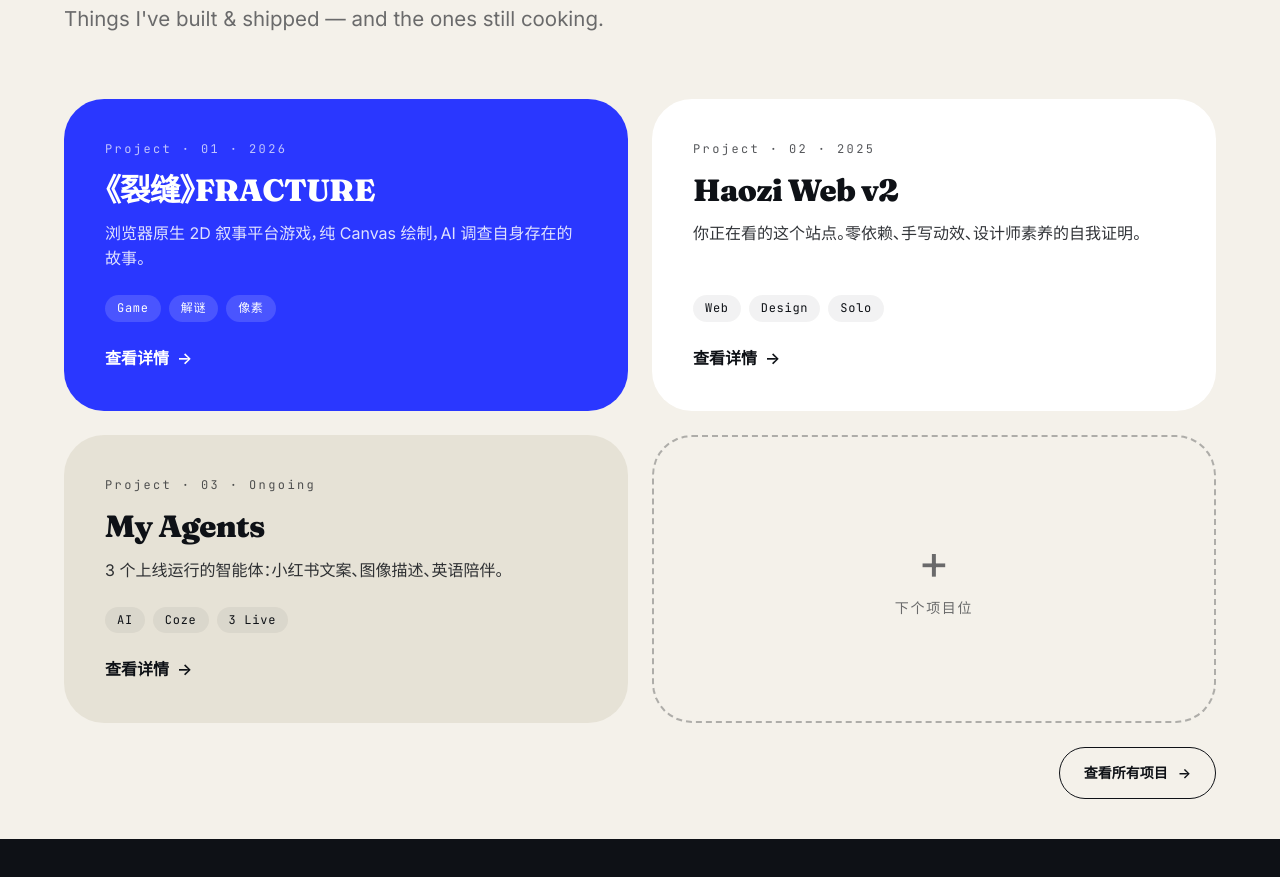
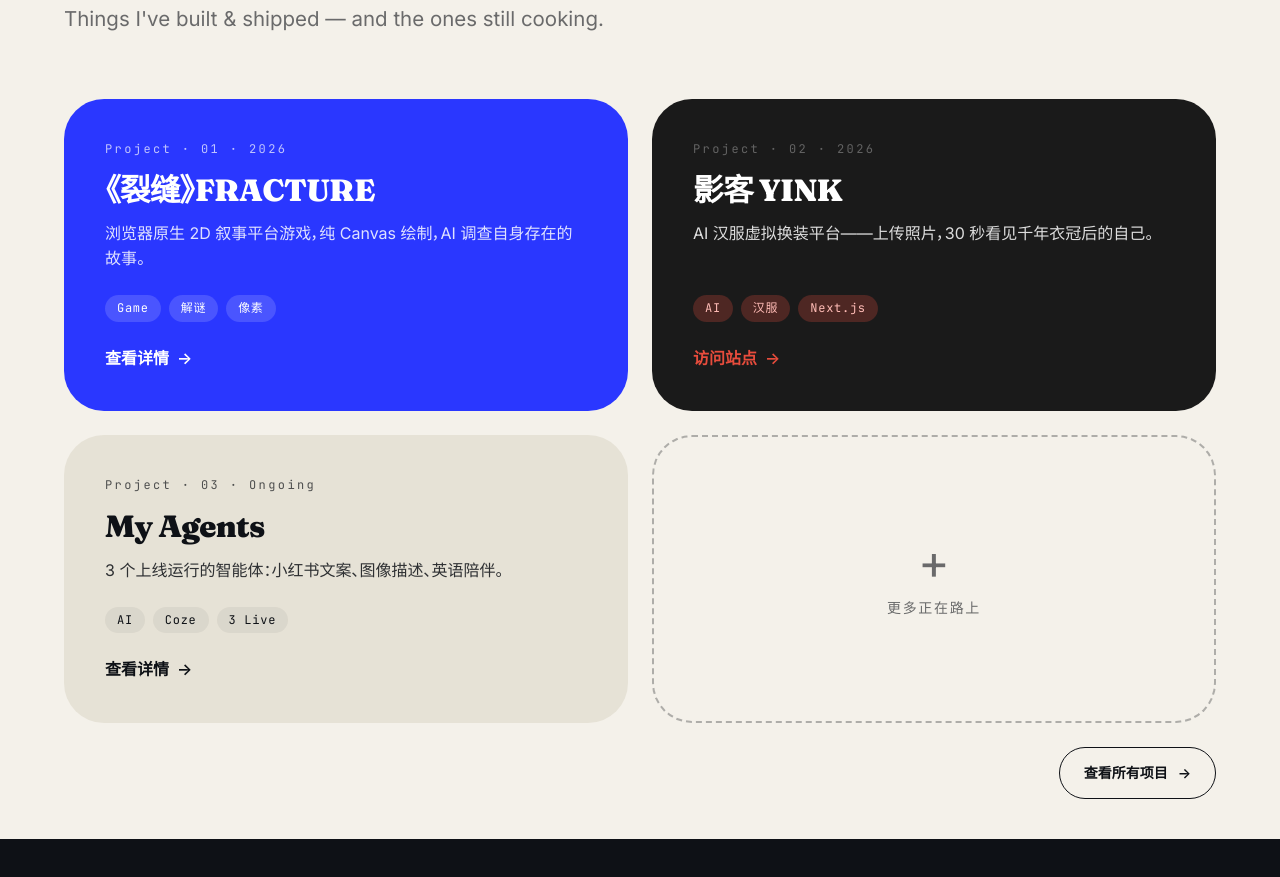
Before and after one commit to haozi-techhub/personal.website, a plain HTML site: page index.html in a window 1280 px wide. Shown: the part 1929-2806 px from the top of the page. Drawn offline with Linux system fonts and the light colour scheme.

Commit message:
feat: update index.html projects grid with Yink card
- Replace 'Haozi Web v2' card with 影客 YINK (accent-cinnabar style)
- Yink card links directly to yink-web.vercel.app
- Update ghost slot text to '更多正在路上'
- v2-home.css: add .project-card.accent-cinnabar variant

```diff
--- a/assets/css/v2-home.css
+++ b/assets/css/v2-home.css
@@ -789,6 +789,10 @@ main { position: relative; z-index: 1; }
 .project-card.accent-blue { background: var(--electric); color: var(--white); }
 .project-card.accent-blue .project-tag { background: rgba(255,255,255,.15); color: white; }
 .project-card.accent-mist { background: var(--mist); }
+.project-card.accent-cinnabar { background: #1A1A1A; color: var(--white); }
+.project-card.accent-cinnabar .project-tag { background: rgba(231,76,60,.25); color: #FFBCB6; }
+.project-card.accent-cinnabar .project-no { color: rgba(255,255,255,.45); }
+.project-card.accent-cinnabar .project-link { color: #E74C3C; }
 .project-card.ghost {
   background: transparent;
   border: 2px dashed var(--ink-30);
--- a/index.html
+++ b/index.html
@@ -172,16 +172,16 @@
               <span class="project-link">查看详情 <span class="arrow">→</span></span>
             </a>
 
-            <a class="project-card" data-tilt href="projects.html">
-              <div class="project-no">Project · 02 · 2025</div>
-              <h3 class="project-title">Haozi Web v2</h3>
-              <p class="project-desc">你正在看的这个站点。零依赖、手写动效、设计师素养的自我证明。</p>
+            <a class="project-card accent-cinnabar" data-tilt href="https://yink-web.vercel.app/" target="_blank" rel="noopener">
+              <div class="project-no">Project · 02 · 2026</div>
+              <h3 class="project-title">影客 YINK</h3>
+              <p class="project-desc">AI 汉服虚拟换装平台——上传照片，30 秒看见千年衣冠后的自己。</p>
               <div class="project-tags">
-                <span class="project-tag">Web</span>
-                <span class="project-tag">Design</span>
-                <span class="project-tag">Solo</span>
+                <span class="project-tag">AI</span>
+                <span class="project-tag">汉服</span>
+                <span class="project-tag">Next.js</span>
               </div>
-              <span class="project-link">查看详情 <span class="arrow">→</span></span>
+              <span class="project-link">访问站点 <span class="arrow">→</span></span>
             </a>
 
             <a class="project-card accent-mist" data-tilt href="agents.html">
@@ -198,7 +198,7 @@
 
             <a class="project-card ghost" href="projects.html">
               <div style="font-size: 48px; line-height: 1;">+</div>
-              <div style="font-family: var(--f-mono); font-size: var(--fs-small); letter-spacing: 0.12em; text-transform: uppercase; margin-top: 12px;">下个项目位</div>
+              <div style="font-family: var(--f-mono); font-size: var(--fs-small); letter-spacing: 0.12em; text-transform: uppercase; margin-top: 12px;">更多正在路上</div>
             </a>
           </div>
 
```
